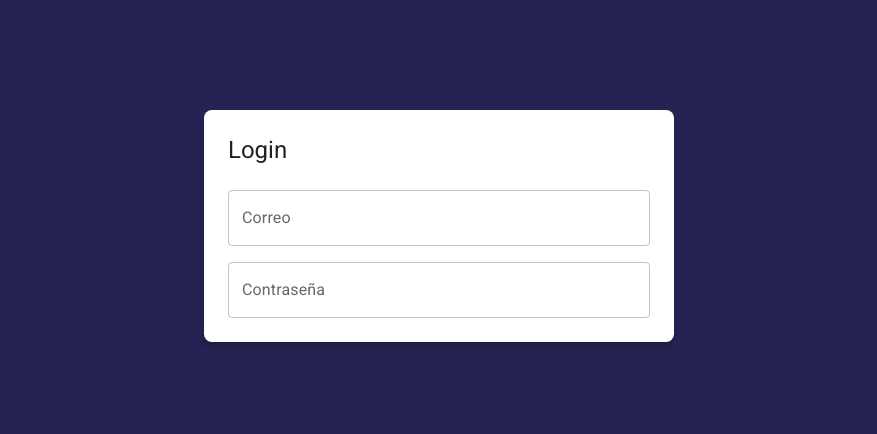
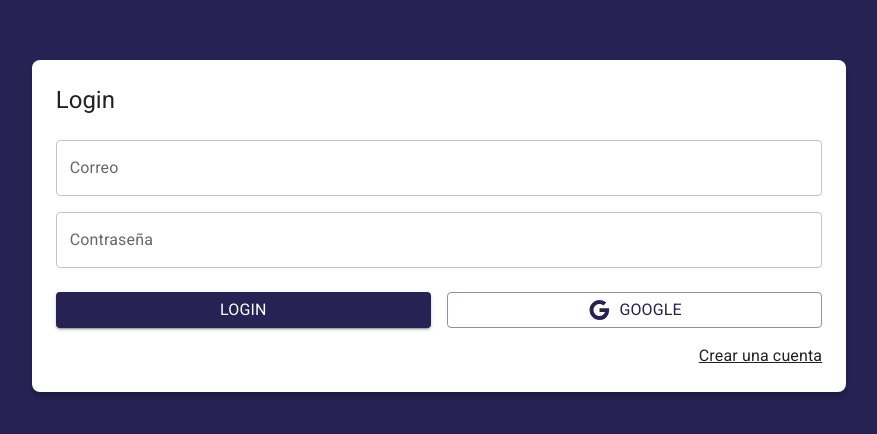
Before and after one commit to C3SC0-V4113/Journal-App, a React (Vite) app: page /auth/login in a window 1280 px wide. Shown: the part 174-608 px from the top of the page, without its empty margins (201-1078 px from the left). Built offline with nearby package versions, Linux system fonts and the light colour scheme.

Commit message:
Designing login pt 2

```diff
--- a/src/auth/pages/LoginPage.jsx
+++ b/src/auth/pages/LoginPage.jsx
@@ -1,4 +1,6 @@
-import { Grid, TextField, Typography } from "@mui/material";
+import { Google } from "@mui/icons-material";
+import { Link as RouterLink } from "react-router-dom";
+import { Button, Grid, Link, TextField, Typography } from "@mui/material";
 
 export const LoginPage = () => {
   return (
@@ -37,6 +39,27 @@ export const LoginPage = () => {
                 fullWidth
               />
             </Grid>
+            <Grid container spacing={2} sx={{ marginBottom: 2, marginTop: 1 }}>
+              <Grid item xs={12} sm={6}>
+                <Button variant="contained" fullWidth>
+                  <Typography>Login</Typography>
+                </Button>
+              </Grid>
+              <Grid item xs={12} sm={6}>
+                <Button variant="outlined" fullWidth>
+                  <Google /> <Typography sx={{ ml: 1 }}>Google</Typography>
+                </Button>
+              </Grid>
+            </Grid>
+            <Grid container direction={"row"} justifyContent={"end"}>
+              <Link
+                component={RouterLink}
+                color={"inherit"}
+                to="/auth/register"
+              >
+                Crear una cuenta
+              </Link>
+            </Grid>
           </Grid>
         </form>
       </Grid>
```
